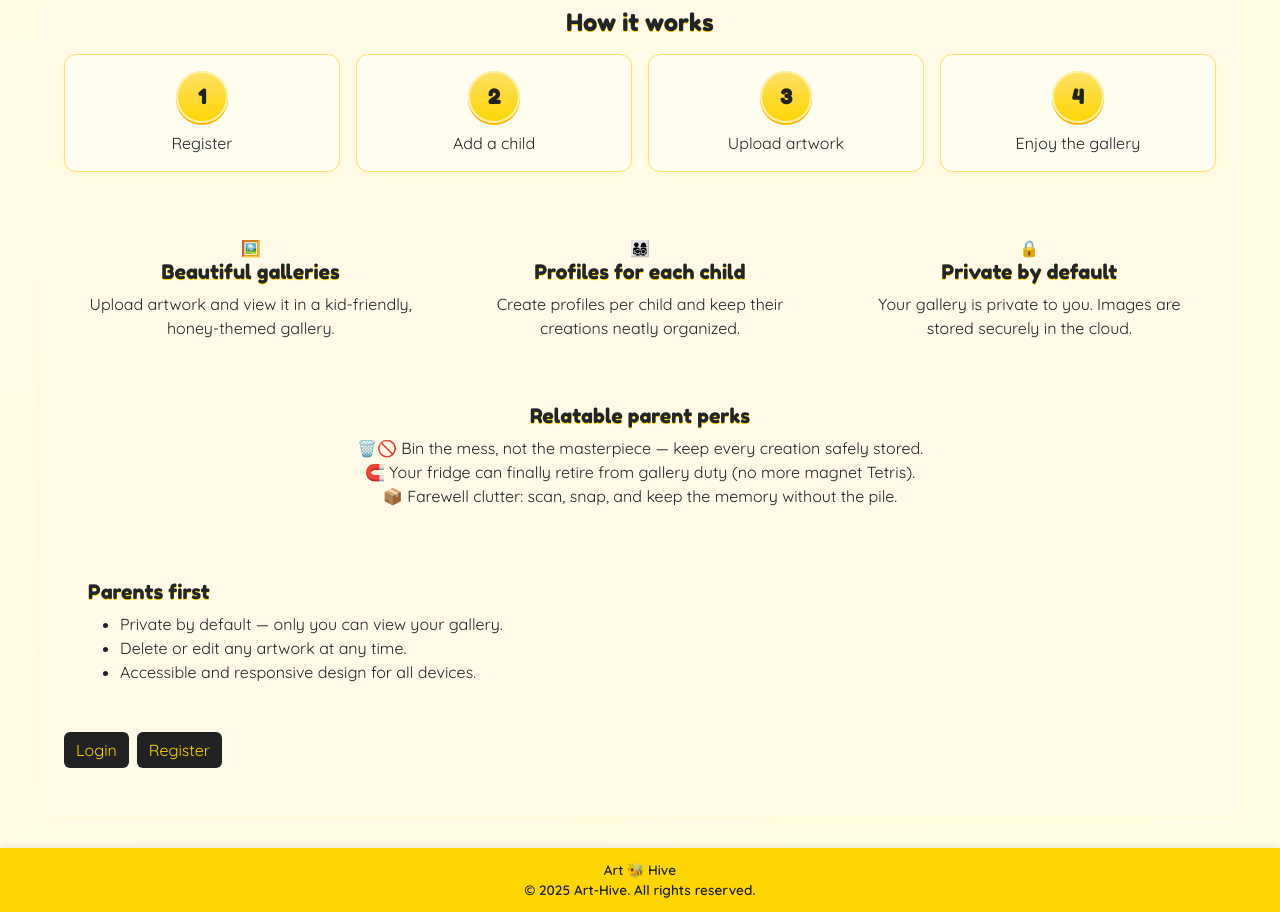
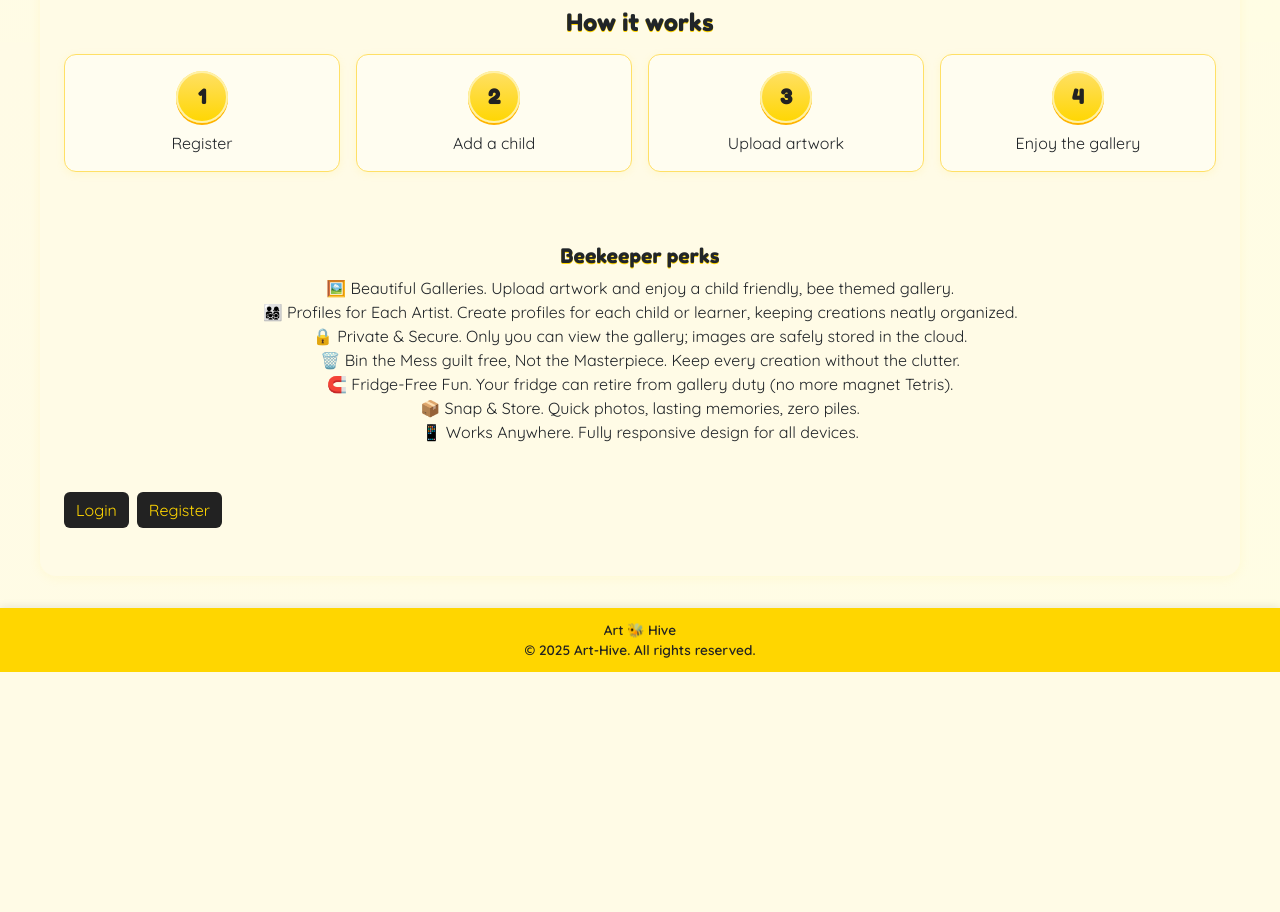
Before and after one commit to nazhameed/arthive, a Django app: page / in a window 1280 px wide. Shown: the part 758-1670 px from the top of the page. After the commit the page ends 1430 px from the top, so only its background shows below. Run offline with Django 5.2, Linux system fonts and the light colour scheme.

Commit message:
re-word perks section

```diff
--- a/gallery/templates/index.html
+++ b/gallery/templates/index.html
@@ -63,54 +63,23 @@
     </div>
   </section>
 
-  <!-- Features -->
-  <section class="mb-4">
-    <div class="row g-3">
-      <div class="col-12 col-md-4">
-        <div class="feature-card h-100 p-3 text-center">
-          <div class="emoji-icon" aria-hidden="true">🖼️</div>
-          <h3 class="h5">Beautiful galleries</h3>
-          <p class="mb-0">Upload artwork and view it in a kid-friendly, honey-themed gallery.</p>
-        </div>
-      </div>
-      <div class="col-12 col-md-4">
-        <div class="feature-card h-100 p-3 text-center">
-          <div class="emoji-icon" aria-hidden="true">👨‍👩‍👧‍👦</div>
-          <h3 class="h5">Profiles for each child</h3>
-          <p class="mb-0">Create profiles per child and keep their creations neatly organized.</p>
-        </div>
-      </div>
-      <div class="col-12 col-md-4">
-        <div class="feature-card h-100 p-3 text-center">
-          <div class="emoji-icon" aria-hidden="true">🔒</div>
-          <h3 class="h5">Private by default</h3>
-          <p class="mb-0">Your gallery is private to you. Images are stored securely in the cloud.</p>
-        </div>
-      </div>
-    </div>
-  </section>
 
-  <!-- Quirky perks -->
+
+  <!-- Parent perks -->
   <section class="trust-card p-3 p-md-4 mb-4">
-    <h2 class="h5 mb-2 text-center">Relatable parent perks</h2>
+    <h2 class="h5 mb-2 text-center">Beekeeper perks</h2>
     <ul class="mb-0 list-unstyled text-center">
-      <li>🗑️🚫 Bin the mess, not the masterpiece — keep every creation safely stored.</li>
-      <li>🧲 Your fridge can finally retire from gallery duty (no more magnet Tetris).</li>
-      <li>📦 Farewell clutter: scan, snap, and keep the memory without the pile.</li>
+      <li>🖼️ Beautiful Galleries. Upload artwork and enjoy a child friendly, bee themed gallery.</li>
+      <li>👨‍👩‍👧‍👦 Profiles for Each Artist. Create profiles for each child or learner, keeping creations neatly organized.</li>
+      <li>🔒 Private & Secure. Only you can view the gallery; images are safely stored in the cloud.</li>
+      <li>🗑️ Bin the Mess guilt free, Not the Masterpiece. Keep every creation without the clutter.</li>
+      <li>🧲 Fridge-Free Fun. Your fridge can retire from gallery duty (no more magnet Tetris).</li>
+      <li>📦 Snap & Store. Quick photos, lasting memories, zero piles.</li>
+      <li>📱 Works Anywhere. Fully responsive design for all devices.</li>
     </ul>
   </section>
 
 
-
-  <!-- Trust/Privacy -->
-  <section class="trust-card p-3 p-md-4 mb-4">
-    <h2 class="h5 mb-2">Parents first</h2>
-    <ul class="mb-0">
-      <li>Private by default — only you can view your gallery.</li>
-      <li>Delete or edit any artwork at any time.</li>
-      <li>Accessible and responsive design for all devices.</li>
-    </ul>
-  </section>
 
   <!-- Auth forms -->
   {% if not user.is_authenticated %}
```
